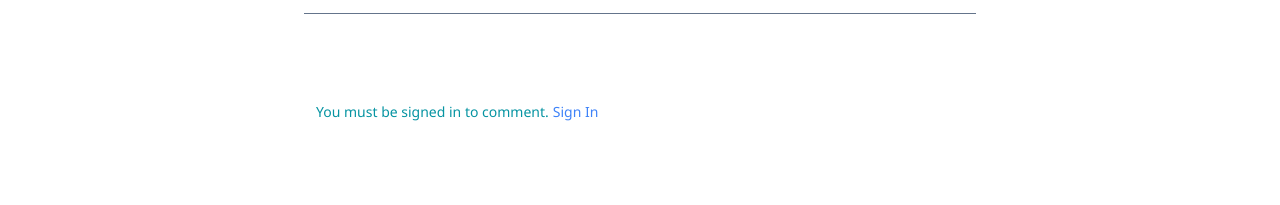
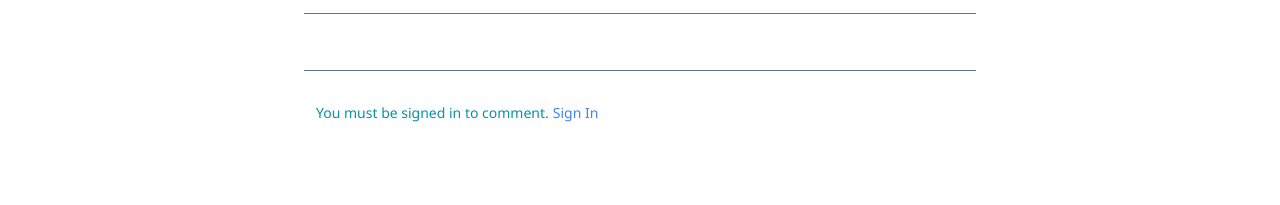
Before and after one commit to Nilesh1901/MERN-Blog, a React (Vite) app in the folder client/: page /post/1 in a window 1280 px wide. Shown: the part 281-486 px from the top of the page. Built offline with nearby package versions, Linux system fonts and the light colour scheme; no server answers.

Commit message:
added border top to comment section

```diff
--- a/client/src/components/CommentSection.jsx
+++ b/client/src/components/CommentSection.jsx
@@ -34,7 +34,7 @@ function CommentSection({ postId }) {
     }
   };
   return (
-    <div className="max-w-2xl mx-auto w-full p-3">
+    <div className="max-w-2xl mx-auto w-full p-3 border-t border-slate-500">
       {currentUser ? (
         <div className="flex w-full gap-1 items-center text-sm my-5 text-gray-500 dark:text-zinc-400">
           <p>signed in as:</p>
```
